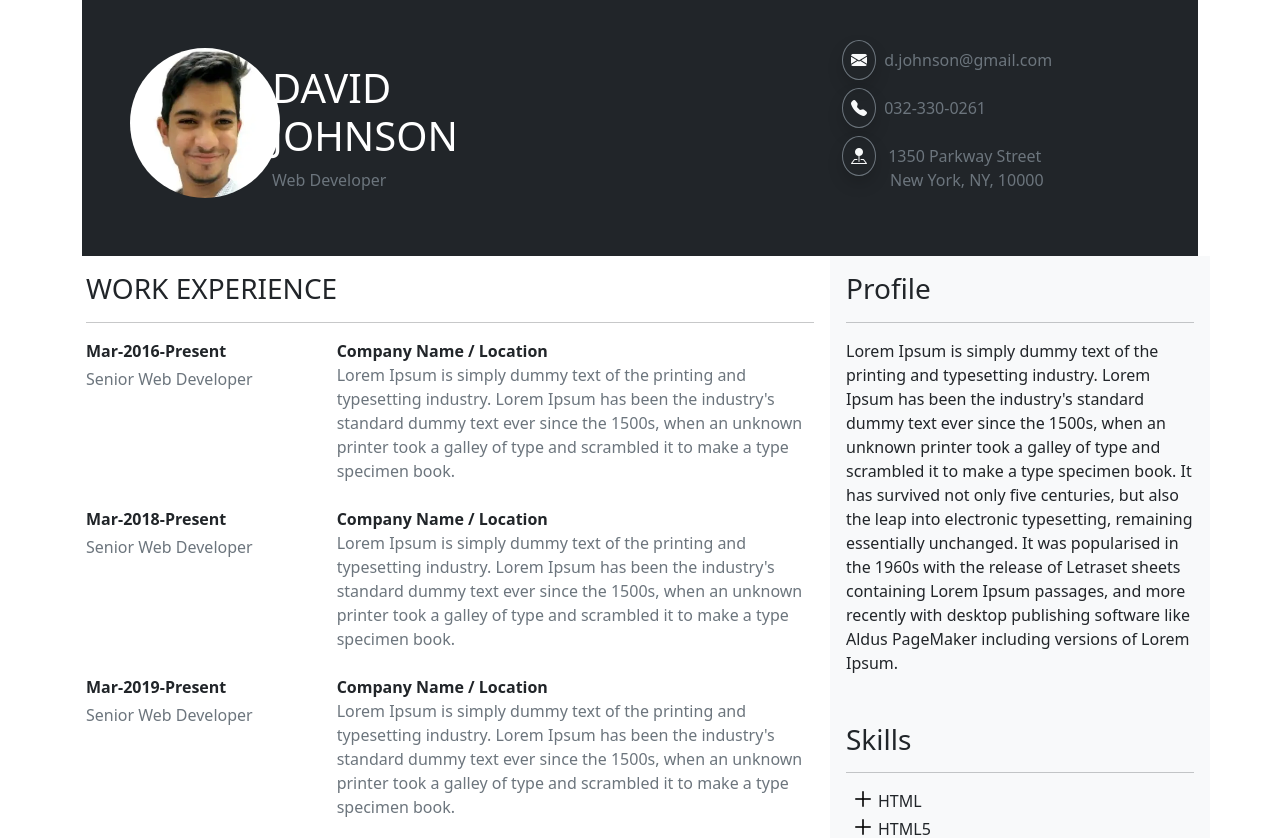
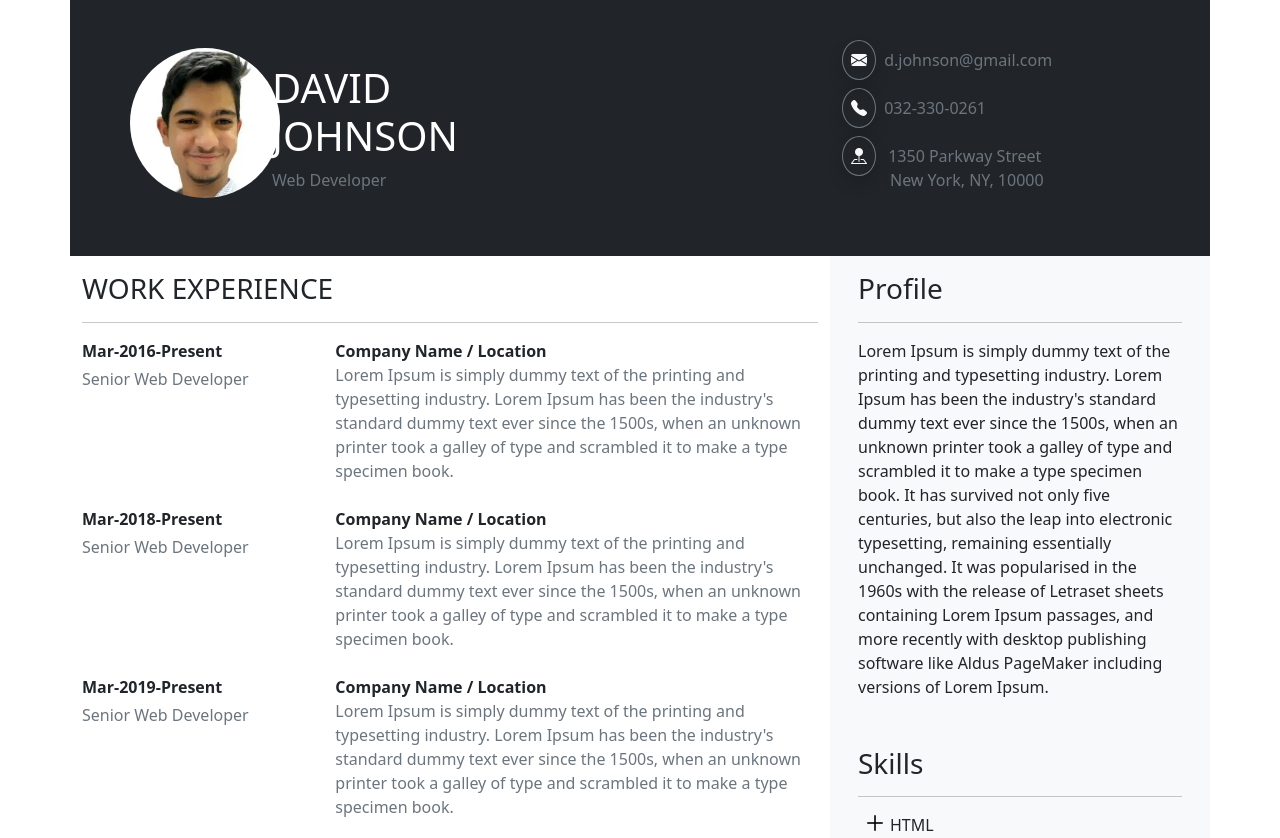
Before and after one commit to rubnawazqureshidev/Resume-Builder-API, a website: page html/2/index.html in a window 1280 px wide. Shown: the top 838 px of the page. Drawn offline with nearby package versions, Linux system fonts and the light colour scheme.

Commit message:
fix margin and padding

```diff
--- a/html/2/index.html
+++ b/html/2/index.html
@@ -9,10 +9,9 @@
     <link rel="stylesheet" href="https://cdn.jsdelivr.net/npm/bootstrap-icons@1.5.0/font/bootstrap-icons.css">
 </head>
 <body>
-    <div class="container">
-        <div class="bg-dark py-5">
-            <div class="row">
-                <div class="col-lg-8">
+    <div class="container py-5 bg-dark">
+        <div class="row ">
+                <div class="col-8">
                     <div class="row">
                         <div class="col-lg-3">
                             <img src="avatar.webp" class="ms-5" style="width: 150px; border-radius: 50%;"/>
@@ -46,9 +45,9 @@
 
     <div class="container">
         <div class="row">
-            <div class="col-lg-8 p-3">
+            <div class="col-8">
                 <section class="mb-2">
-                    <h3 class="text-uppercase">Work Experience</h3><hr/>
+                    <h3 class="text-uppercase mt-3">Work Experience</h3><hr/>
                     <div class="row mb-2">
                         <div class="col-lg-4">
                             <b>Mar-2016-Present</b>
@@ -120,7 +119,8 @@
                     </div>
                 </section>
             </div>
-            <div class="col-lg-4 bg-light p-3">
+            <div class="col-lg-4 bg-light">
+                <div class="p-3">
                     <h3>Profile</h3><hr/>
                     <p class="mb-5">Lorem Ipsum is simply dummy text of the printing and typesetting industry. Lorem Ipsum has been the industry's standard dummy text ever since the 1500s, when an unknown printer took a galley of type and scrambled it to make a type specimen book. It has survived not only five centuries, but also the leap into electronic typesetting, remaining essentially unchanged. It was popularised in the 1960s with the release of Letraset sheets containing Lorem Ipsum passages, and more recently with desktop publishing software like Aldus PageMaker including versions of Lorem Ipsum.
                     </p>
@@ -139,11 +139,11 @@
                         <li class="mb-1">English</li>
                         <li class="mb-1">Urdu</li>
                     </ul>
-
+                </div>
             </div>
         </div>
 
 
-    </div>
+
 </body>
 </html>
```
Lines whose indentation alone changed are shown as unchanged.
